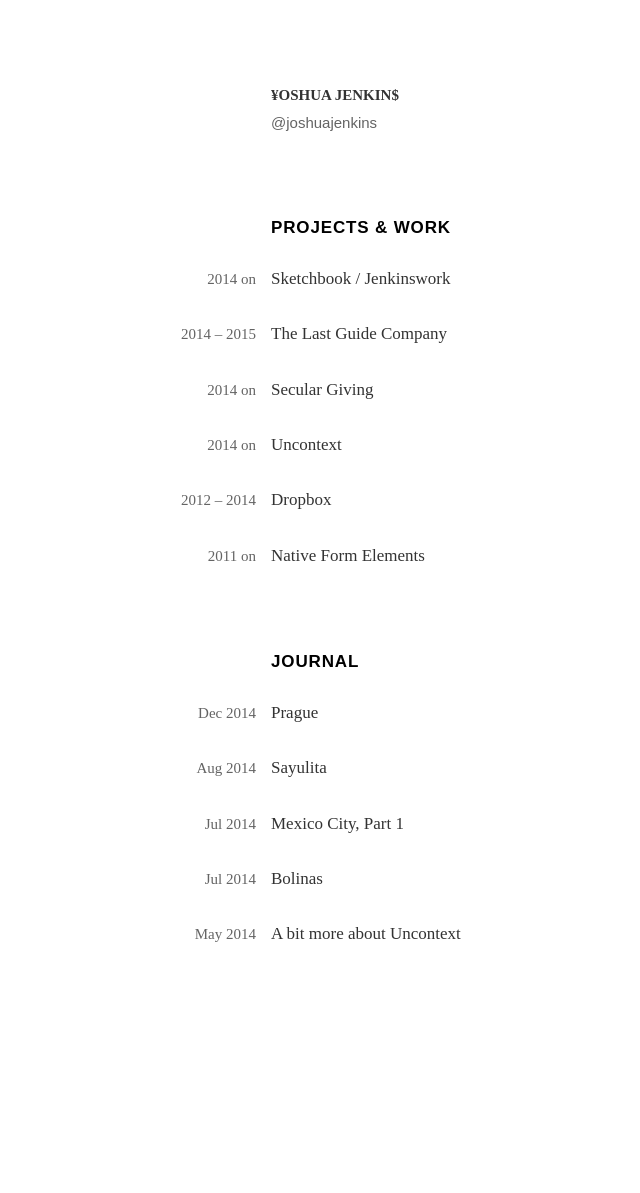
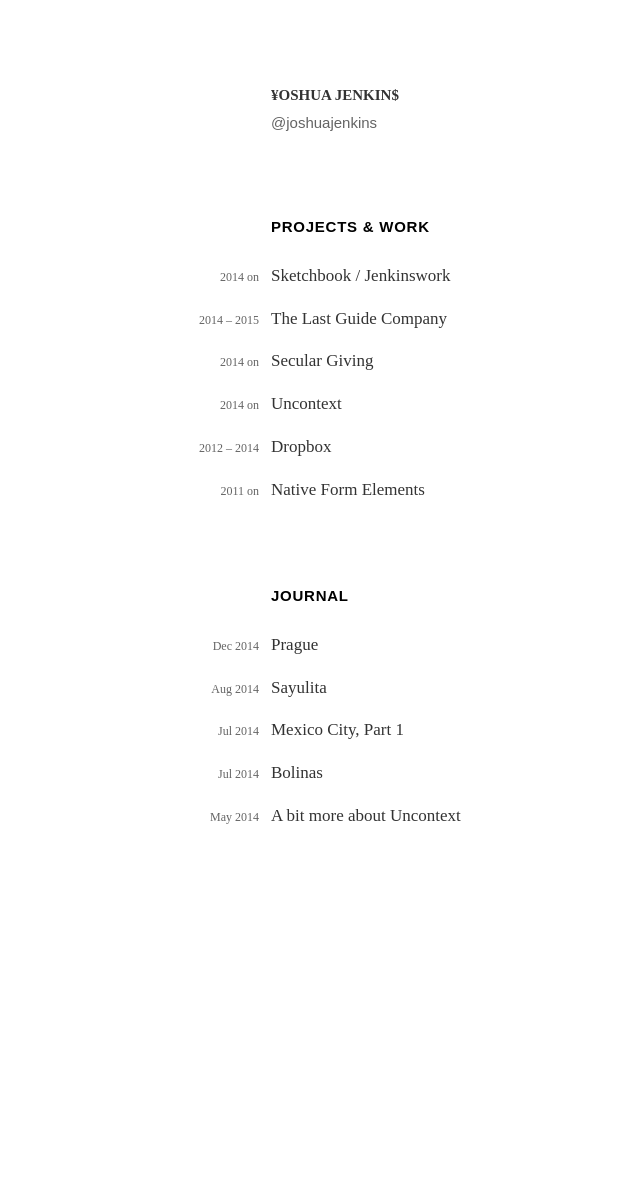
Before and after one commit to joshuajenkins/joshuajenkins.github.io, a Jekyll site: the page built from index.html, in a window 1280 px wide. Shown: the whole page, without its empty margins (70-710 px from the left). Built offline with Jekyll 4.4.1, drawn with Linux system fonts in a browser that asks for light colours; after the commit the page ends 1076 px from its top, so only the background shows below that.

Commit message:
Improved typography

```diff
--- a/css/home.css
+++ b/css/home.css
@@ -1 +1 @@
-.list{list-style:none;padding:0;margin-bottom:81.6px}.listItem{font-size:17px;line-height:27.2px;margin:0 0 27.2px;padding:0}.listItem-title{font-family:jaf-facitweb-1,jaf-facitweb-2;font-weight:500;display:block;margin:0}.listItem-date{display:inline-block;box-sizing:border-box;padding:0 1em 0 0;margin:0 0 0 -8em;font-weight:300;width:8em;color:#646464;font-size:15px;text-align:right}@media only screen and (max-width:800px){.listItem-date{display:block;line-height:27.2px;margin:0;text-align:left;padding-right:0}}
+.list{list-style:none;padding:0;margin-bottom:81.6px}.listItem{font-size:17px;line-height:27.2px;margin:0 0 13.6px;padding:0}.listItem-title{font-family:jaf-facitweb-1,jaf-facitweb-2;font-weight:500;display:block;margin:0}.listItem-date{display:inline-block;box-sizing:border-box;padding:0 1em 0 0;margin:0 0 0 -8em;font-weight:300;width:8em;color:#646464;font-size:12px;text-align:right}@media only screen and (max-width:800px){.listItem-date{display:block;line-height:27.2px;margin:0;text-align:left;padding-right:0}}
--- a/src/scss/_header.scss
+++ b/src/scss/_header.scss
@@ -11,7 +11,6 @@
   font-family: $font-sans;
   line-height: $baseline;
   text-transform: uppercase;
-  color: $midgrey;
   margin: 0;
   padding: 0;
 }
--- a/src/scss/_vars.scss
+++ b/src/scss/_vars.scss
@@ -15,6 +15,7 @@ $font-medium:  24px;
 $font-large:   38px;
 
 // New variable names
+$fontSize-tiny:     12px;
 $fontSize-small:    15px;
 $fontSize-regular:  17px;
 $fontSize-medium:   24px;
--- a/src/scss/home.scss
+++ b/src/scss/home.scss
@@ -10,7 +10,7 @@
   font-size: $fontSize-regular;
   line-height: $baseline;
   margin: 0;
-  margin-bottom: $baseline;
+  margin-bottom: $baseline/2;
   padding: 0;
 }
 .listItem-title {
@@ -27,7 +27,7 @@
   font-weight: 300;
   width: 8em;
   color: $midgrey;
-  font-size: $fontSize-small;
+  font-size: $fontSize-tiny;
   text-align: right;
 }
 @media only screen and (max-width: 800px) {
--- a/src/scss/main.scss
+++ b/src/scss/main.scss
@@ -42,7 +42,7 @@ a:visited {
 }
 .heading-2 {
   font-weight: 700;
-  font-size: $fontSize-regular;
+  font-size: $fontSize-small;
   margin: 0;
   margin-bottom: $baseline;
   text-transform: uppercase;
```
Also changed, not shown: css/main.css.
